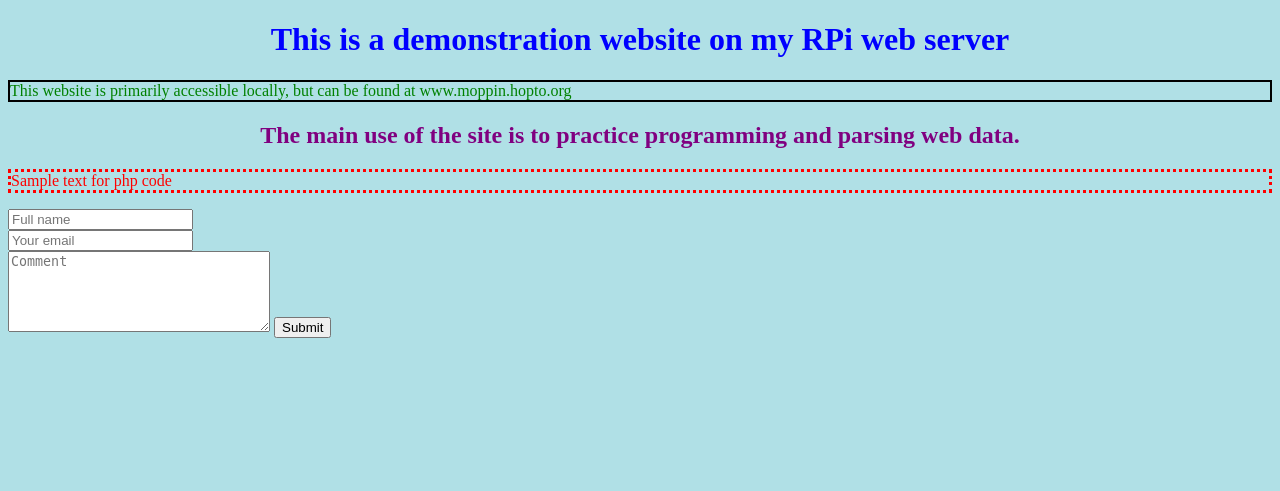
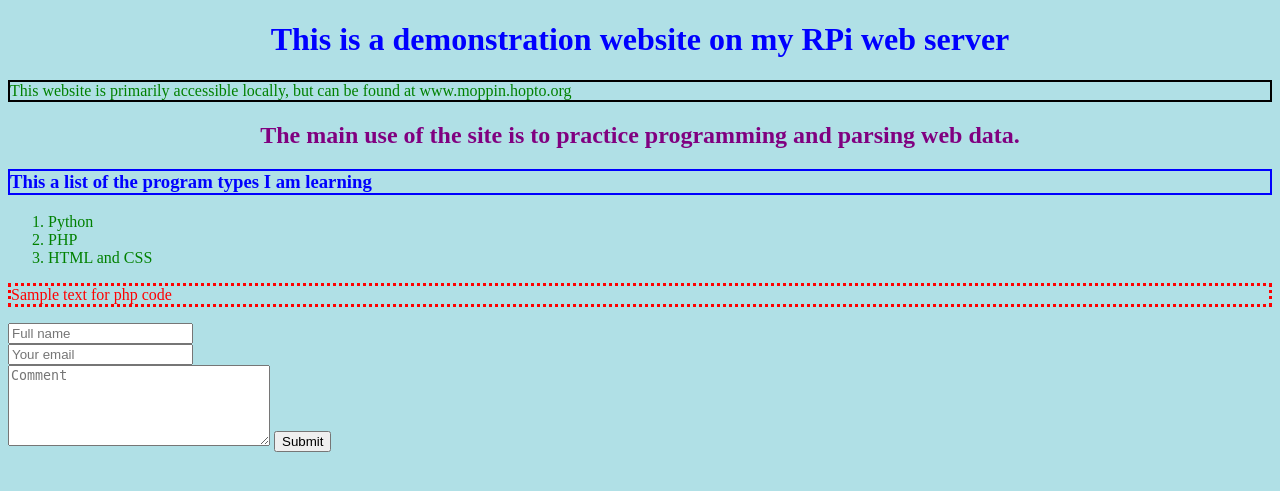
Before and after one commit to mgmdvm/Website-coding, a PHP site: page / in a window 1280 px wide. Shown: the top 491 px of the page. Run offline with PHP 8.4, Linux system fonts and the light colour scheme.

Commit message:
worked on CSS, PHP.

```diff
--- a/index.php
+++ b/index.php
@@ -5,6 +5,7 @@
 <title>Demonstration Website</title>
 <link rel="stylesheet" href="styles.css">
 </head>
+
 <body>
 <h1>This is a demonstration website on my RPi web server</h1>
 <p>This website is primarily accessible locally, but can be found at
@@ -12,6 +13,14 @@ www.moppin.hopto.org</p>
 
 <h2>The main use of the site is to practice programming and parsing
 web data.</h2>
+
+<h3>This a list of the program types I am learning</h3>
+
+<ol>
+    <li>Python</li>
+    <li>PHP</li>
+    <li>HTML and CSS</li>
+</ol>
 
 <?php
 echo "<p id='p01'>Sample text for php code</p>";
--- a/styles.css
+++ b/styles.css
@@ -13,6 +13,14 @@ color: purple;
 text-align: center;
 }
 
+#h2s {
+text-align: left;
+}
+
+h3 {
+color: blue;
+border: 2px solid blue;
+}
 
 p {
 color: green;
@@ -23,3 +31,7 @@ border: 2px solid black;
 color: red;
 border: 3px dotted red;
 }
+
+li {
+color: green;
+}
```
Also changed, not shown: register.php (+10 -4 lines).
